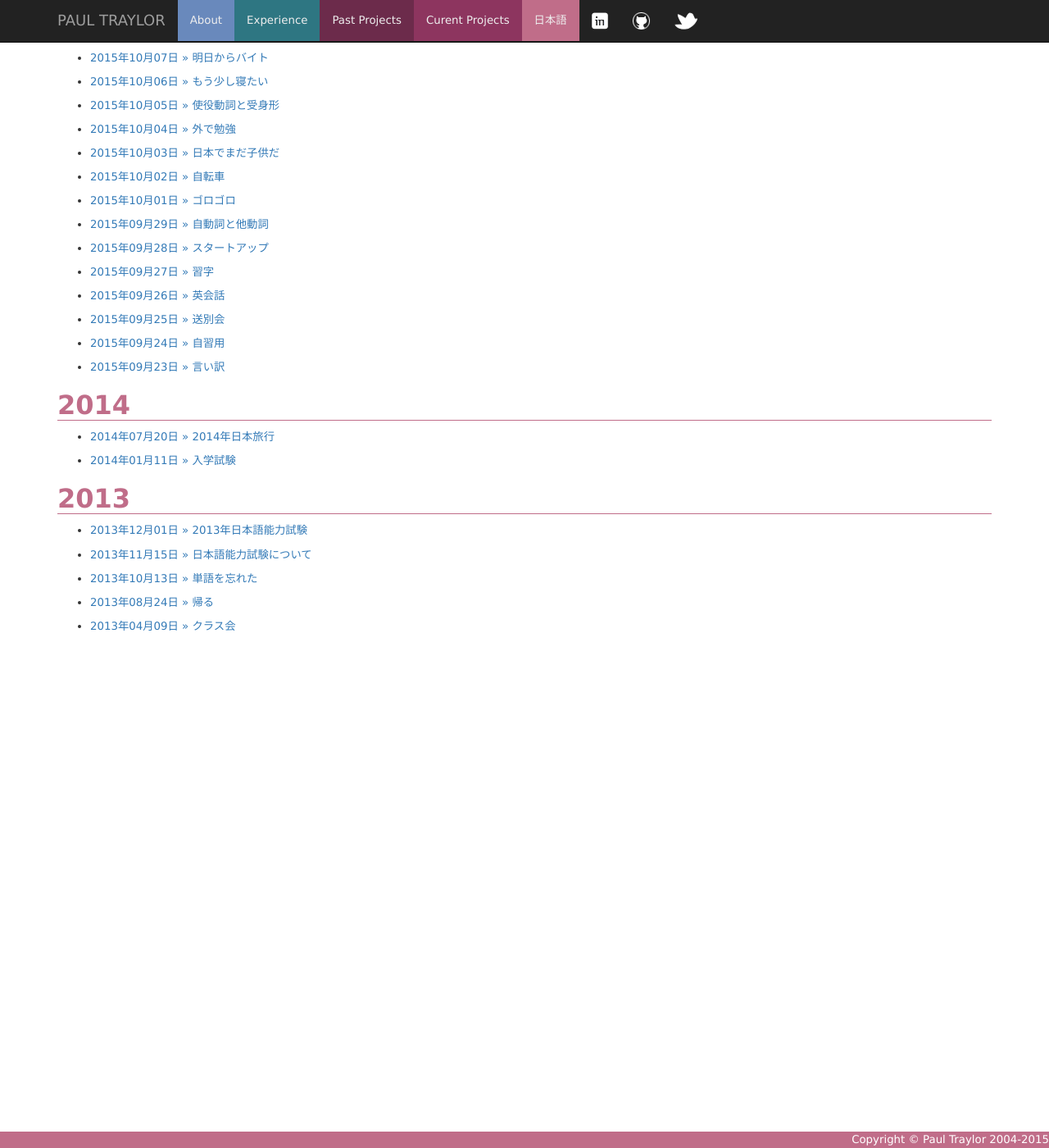
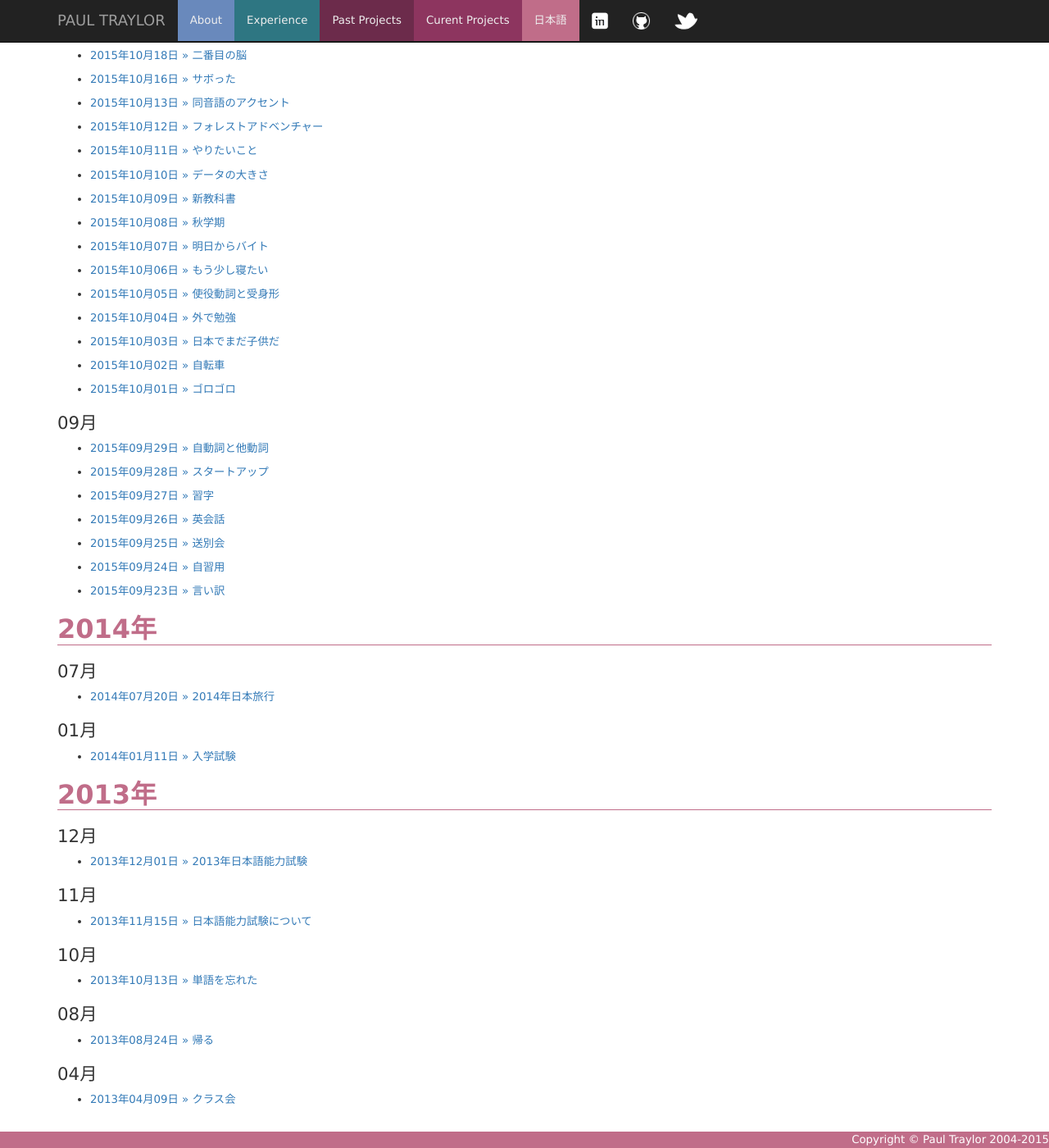
Before and after one commit to kfdm/paultraylor.net, a Jekyll site: the page built from nihongo/index.md, in a window 1280 px wide and 1400 px high, scrolled down 1469 px. Shown: the whole window at 82% size. Built offline with Jekyll 4.4.1, drawn with Linux system fonts in a browser that asks for light colours; nearby versions of some CDN libraries; some of the changed text lies outside the part shown.

Commit message:
Add month to listing
Based on examples from here
http://stackoverflow.com/questions/19086284/jekyll-liquid-templating-how
-to-group-blog-posts-by-year

```diff
--- a/nihongo/index.md
+++ b/nihongo/index.md
@@ -8,10 +8,20 @@ section: future
 上手になるために時々日本語で書いてみる。
 
 {% for post in site.categories.nihongo | group_by:post.date.year %}
-    {% capture year %}{{ post.date | date: '%Y' }}{% endcapture %}
-    {% capture nyear %}{{ post.next.date | date: '%Y' }}{% endcapture %}
-    {% if year != nyear %}
-## {{ post.date | date: "%Y" }}
-    {% endif %}
+{% if forloop.first %}
+## {{ post.date | date: "%Y" }}年
+
+### {{ post.date | date: "%m" }}月
+{% endif %}
+
+{% capture this_year %}{{ post.date | date: '%Y' }}{% endcapture %}
+{% capture next_year %}{{ post.next.date | date: '%Y' }}{% endcapture %}
+{% capture this_month %}{{ post.date | date: '%m' }}{% endcapture %}
+{% capture next_month %}{{ post.next.date | date: '%m' }}{% endcapture %}
+
+{% if this_year != next_year %}## {{ post.date | date: "%Y" }}年{% endif %}
+
+{% if this_month != next_month %}### {{ post.date | date: "%m月" }}{% endif %}
+
  * [{{ post.date | date: "%Y年%m月%d日" }} &raquo; {{ post.title }}]({{ post.url }}) {% if post.tags %}{{ post.tags }}{% endif %}
 {% endfor %}
```
